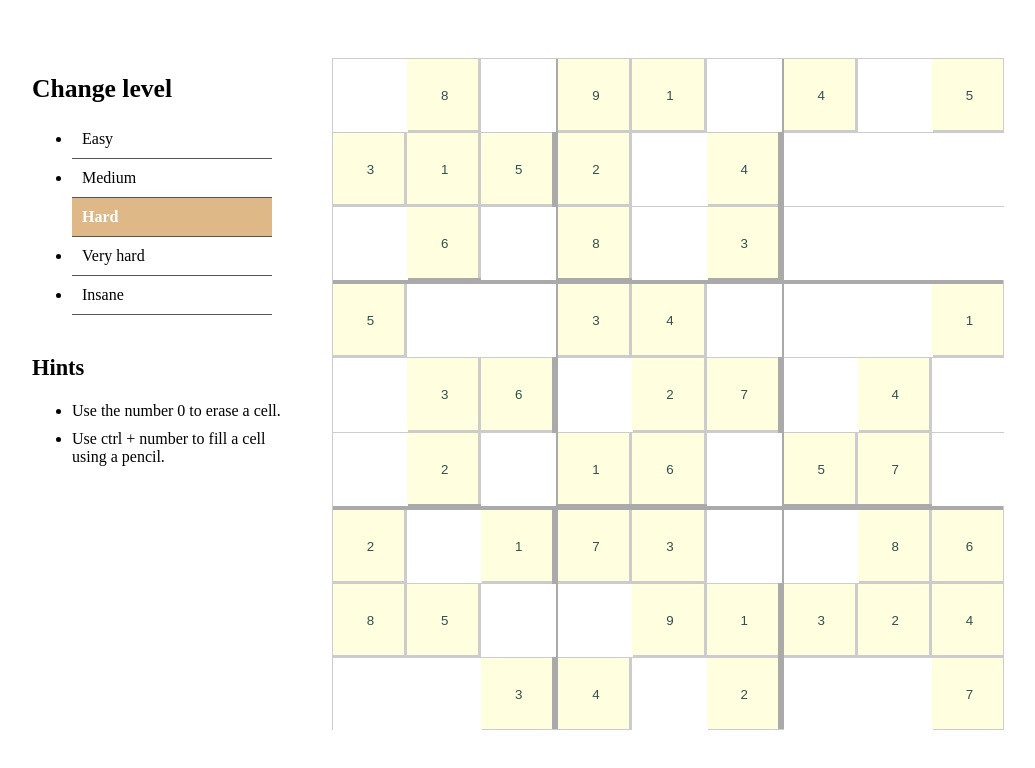
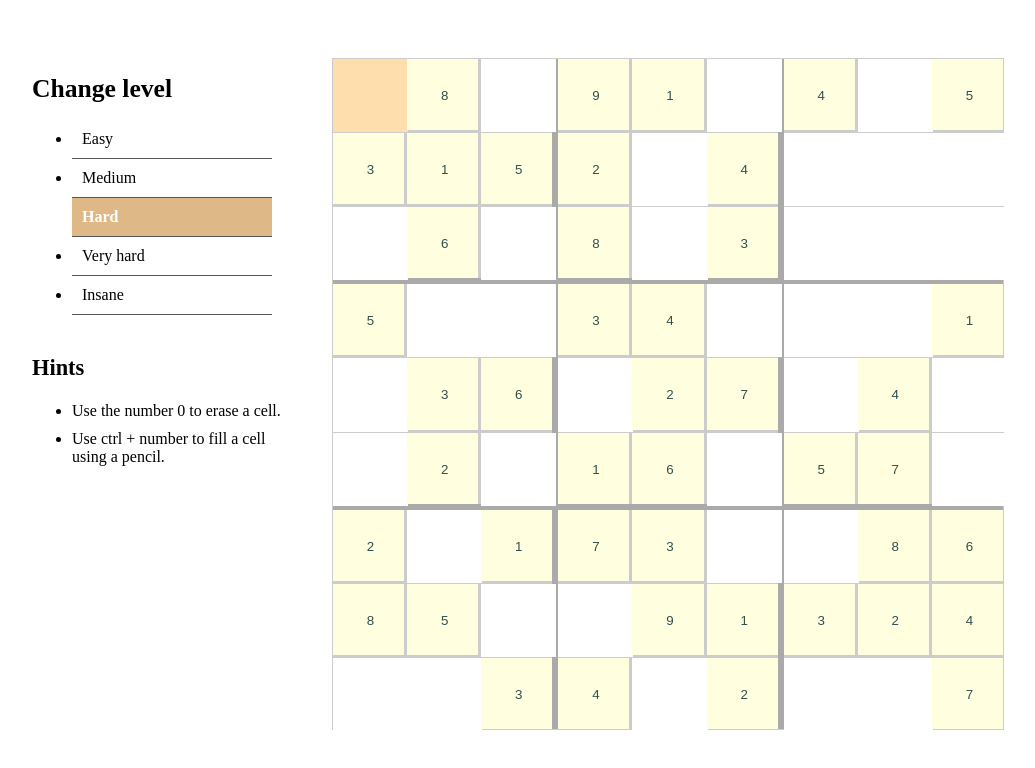
Before and after one commit to vinicius-sabadim/sudoku-svelte, a Svelte app: page / in a window 1280 px wide. Shown: the top 768 px of the page, without its empty margins (122-1157 px from the left). Built offline with nearby package versions, Linux system fonts and the light colour scheme; the HTML template or start-up script is replaced by a standard one.

Commit message:
Doing the keyboard navigation

```diff
--- a/src/App.svelte
+++ b/src/App.svelte
@@ -6,6 +6,7 @@
   let selectedDifficult = "hard";
   let gridWithDifficult;
   let gridWithBlockInfo;
+  let activeCellUsingKeyboard = 0;
 
   const startGame = difficult => {
     const grid = utils.generateGrid(3);
@@ -61,6 +62,22 @@
   $: isVictory = missingValues === 0;
 
   startGame(selectedDifficult);
+
+  window.addEventListener("keydown", ({ code, key }) => {
+    if (code === "ArrowDown" && activeCellUsingKeyboard < 72) {
+      activeCellUsingKeyboard += 9;
+    } else if (code === "ArrowUp" && activeCellUsingKeyboard > 8) {
+      activeCellUsingKeyboard -= 9;
+    } else if (code === "ArrowLeft" && activeCellUsingKeyboard % 9 > 0) {
+      activeCellUsingKeyboard -= 1;
+    } else if (code === "ArrowRight" && activeCellUsingKeyboard % 9 < 8) {
+      activeCellUsingKeyboard += 1;
+    } else if (code.substring(0, 5) === "Digit") {
+      handlePen({
+        detail: { value: parseInt(key, 10), position: activeCellUsingKeyboard }
+      });
+    }
+  });
 </script>
 
 <style>
@@ -105,7 +122,11 @@
       <div class="block">
         {#each block as cell}
           <div class="cell">
-            <Cell on:pen={handlePen} on:pencil={handlePencil} {cell} />
+            <Cell
+              on:pen={handlePen}
+              on:pencil={handlePencil}
+              {cell}
+              {activeCellUsingKeyboard} />
           </div>
         {/each}
       </div>
--- a/src/Cell.svelte
+++ b/src/Cell.svelte
@@ -2,6 +2,8 @@
   import { createEventDispatcher } from "svelte";
 
   export let cell;
+  export let activeCellUsingKeyboard;
+
   const options = [1, 2, 3, 4, 5, 6, 7, 8, 9];
 
   const dispatch = createEventDispatcher();
@@ -116,12 +118,17 @@
   .option9 {
     grid-area: option9;
   }
+
+  .keyboardActive {
+    background-color: navajowhite !important;
+  }
 </style>
 
 <div class="container" on:click={putFocus}>
+  <!-- {cell.position} -->
   <input
     bind:value={cell.value}
-    class={cell.error ? 'hasError' : ''}
+    class={`${cell.error ? 'hasError' : ''} ${cell.position === activeCellUsingKeyboard ? 'keyboardActive' : ''}`}
     disabled={cell.readonly}
     type="text"
     on:keydown|preventDefault={handleChange} />
@@ -129,7 +136,7 @@
     <ul class="pencil-container">
       {#each options as option}
         <li
-          class={`option option${option} ${cell.pencil.has(option) ? 'visibleOption' : ''} `}>
+          class={`option option${option} ${cell.pencil.has(option) ? 'visibleOption' : ''}`}>
            {option}
         </li>
       {/each}
```
